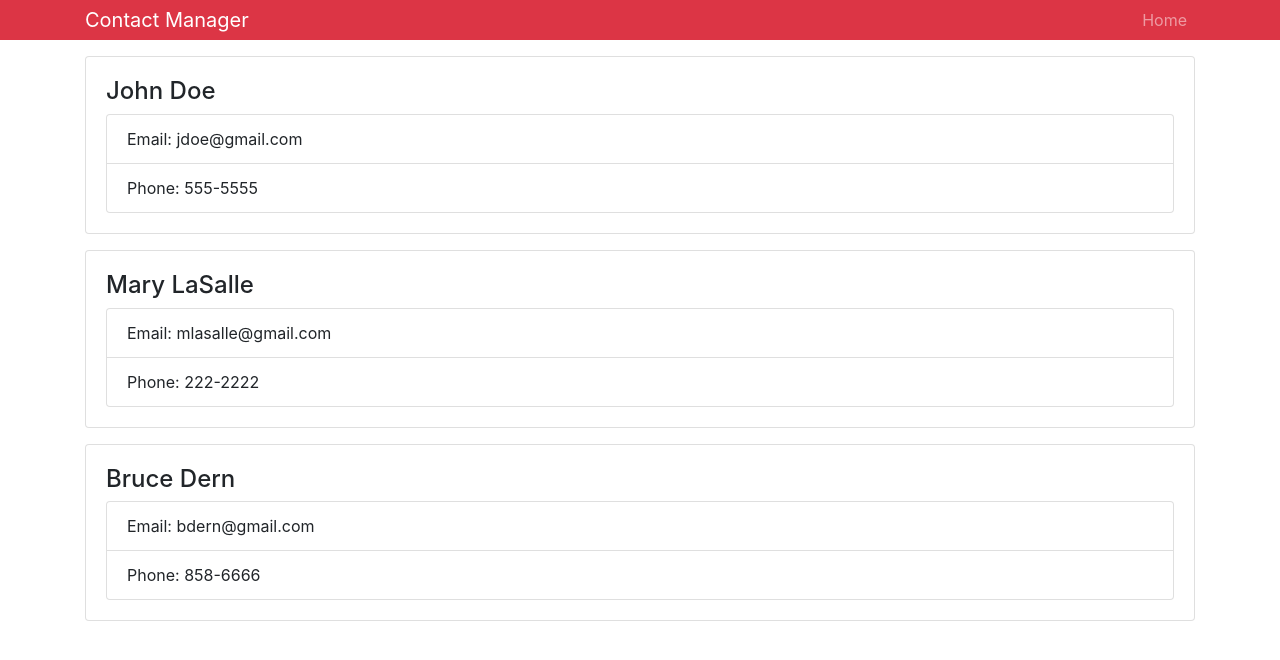
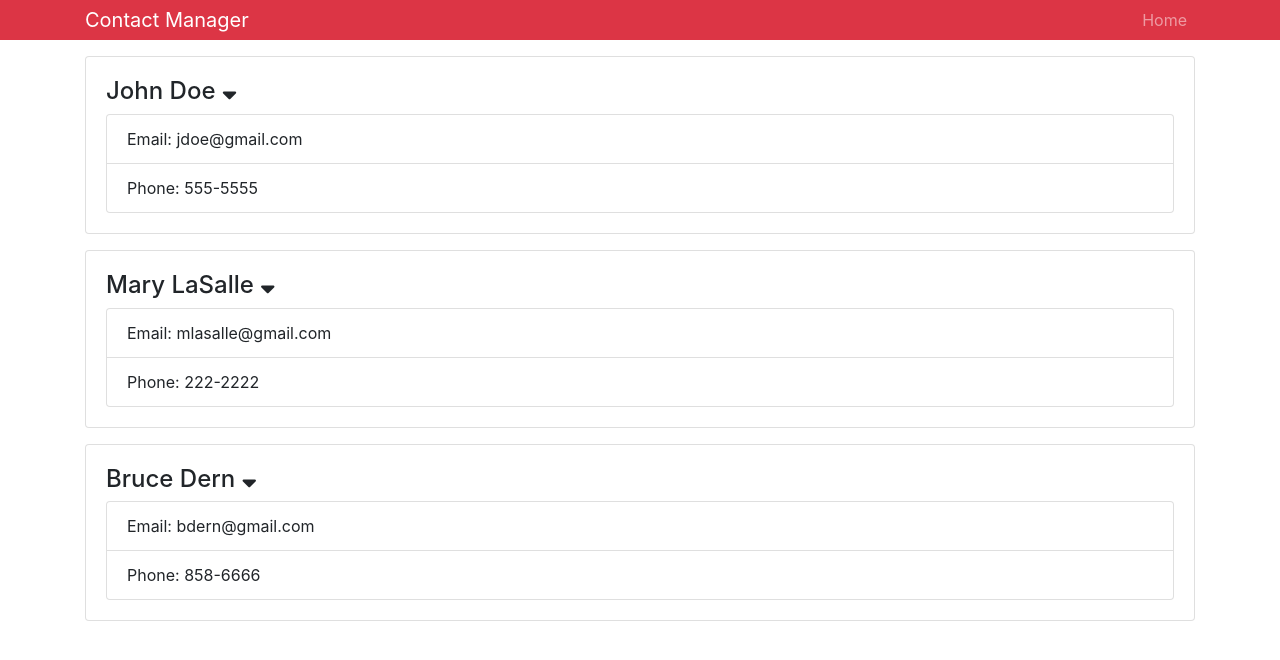
Before and after one commit to ketankshukla/ketan-contact-manager, a React (Create React App) app: page / in a window 1280 px wide. Shown: the top 660 px of the page. Built offline with nearby package versions, Linux system fonts and the light colour scheme.

Commit message:
added onclick event to name and a down arrow

```diff
--- a/src/components/Contact.js
+++ b/src/components/Contact.js
@@ -2,11 +2,18 @@ import React, { Component } from 'react'
 import PropTypes from 'prop-types'
 
 class Contact extends Component {
+
+  state={}
+
+  onShowClick = (e) => {
+
+  }
+
   render() {
     const { name, email, phone } = this.props.contact
     return (
       <div className="card card-body mb-3">
-        <h4>{name}</h4>
+        <h4>{name} <i onClick={this.onShowClick} className="fa fa-sort-down"></i></h4>
         <ul className="list-group">
           <li className="list-group-item">Email: {email}</li>
           <li className="list-group-item">Phone: {phone}</li>
@@ -16,7 +23,7 @@ class Contact extends Component {
   }
 }
 
-Contact.PropTypes = {
+Contact.propTypes = {
   contact: PropTypes.object.isRequired
 }
 
--- a/src/components/Header.js
+++ b/src/components/Header.js
@@ -1,5 +1,5 @@
 import React from 'react';
-import PropTypes from 'prop-types'
+import PropTypes from 'prop-types';
 
 const Header = (props) => {
   const {branding} = props
@@ -25,7 +25,7 @@ Header.defaultProps = {
   branding: 'Contact Manager'
 }
 
-Header.PropTypes = {
+Header.propTypes = {
   branding: PropTypes.string.required
 }
 
```
